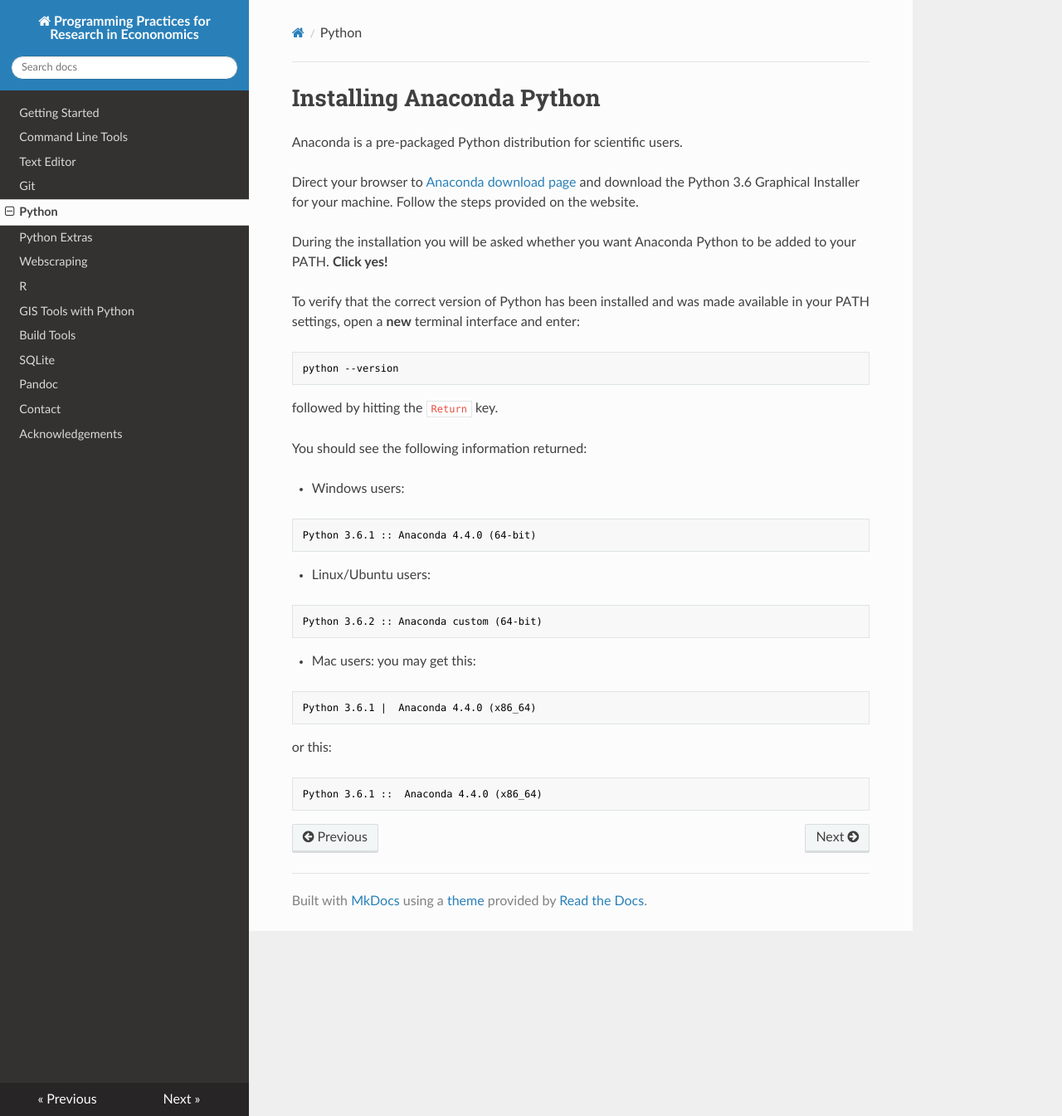
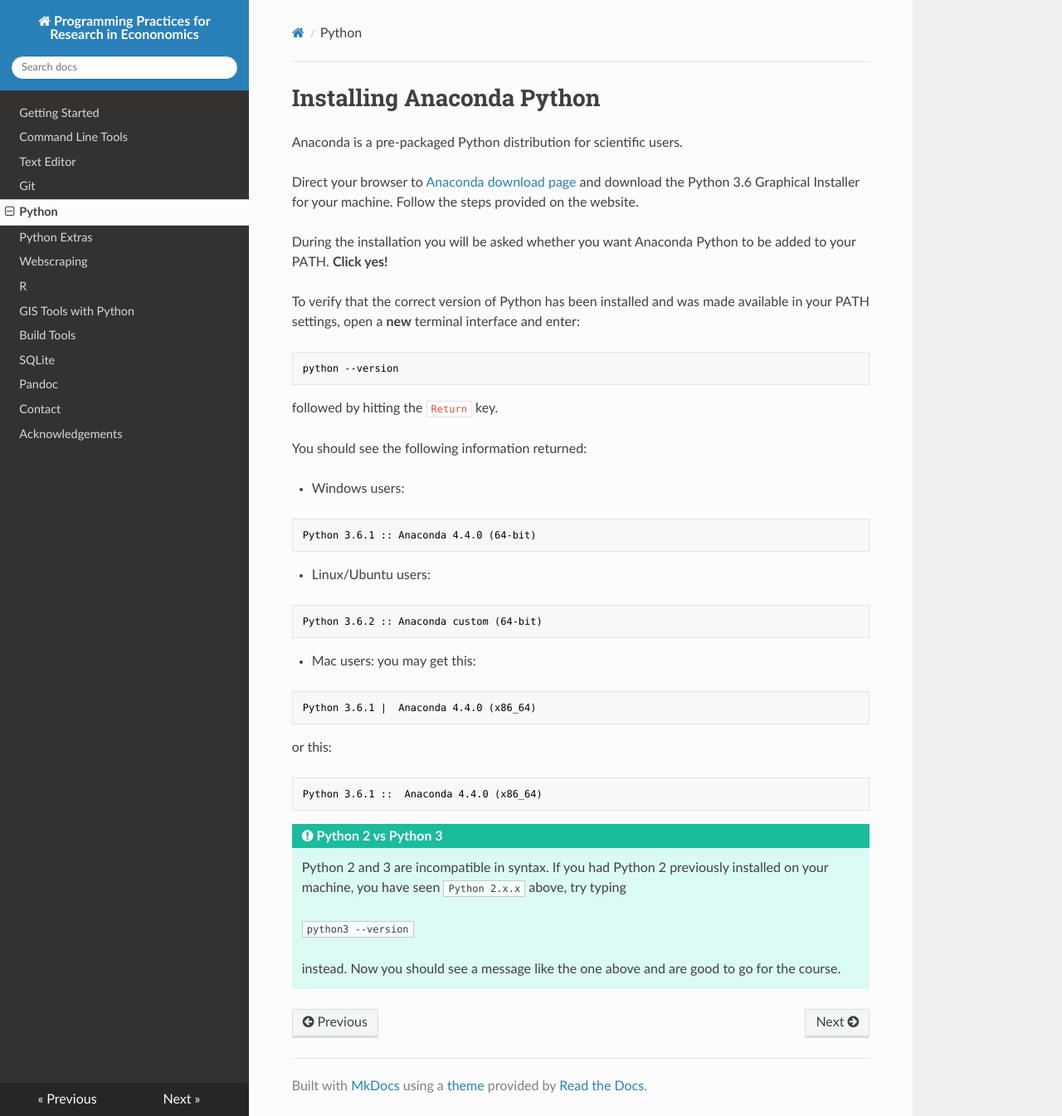
Before and after one commit to pp4rs/DEPRECATED-installation-guide, an MkDocs documentation site: the page built from docs/python.md, in a window 1280 px wide and 1345 px high. Shown: the whole window at 83% size. Built offline with MkDocs 1.6.1, drawn with Linux system fonts in a browser that asks for light colours; nearby versions of some CDN libraries; old or Windows-style settings are respelled for this version of MkDocs.

Commit message:
Added reference to python 2 vs 3

````diff
--- a/docs/python.md
+++ b/docs/python.md
@@ -8,6 +8,7 @@
 During the installation you will be asked whether you want Anaconda Python to be added to your PATH. **Click yes!**
 
 To verify that the correct version of Python has been installed and was made available in your PATH settings, open a **new** terminal interface and enter:
+
 ```bash
 python --version
 ```
@@ -32,3 +33,10 @@
 ```bash
 Python 3.6.1 ::  Anaconda 4.4.0 (x86_64)
 ```
+
+!!! tip "Python 2 vs Python 3"
+    Python 2 and 3 are incompatible in syntax. If you had Python 2 previously installed on your machine, you have seen `Python 2.x.x` above, try typing
+
+    ```python3 --version```
+
+    instead. Now you should see a message like the one above and are good to go for the course.
````
